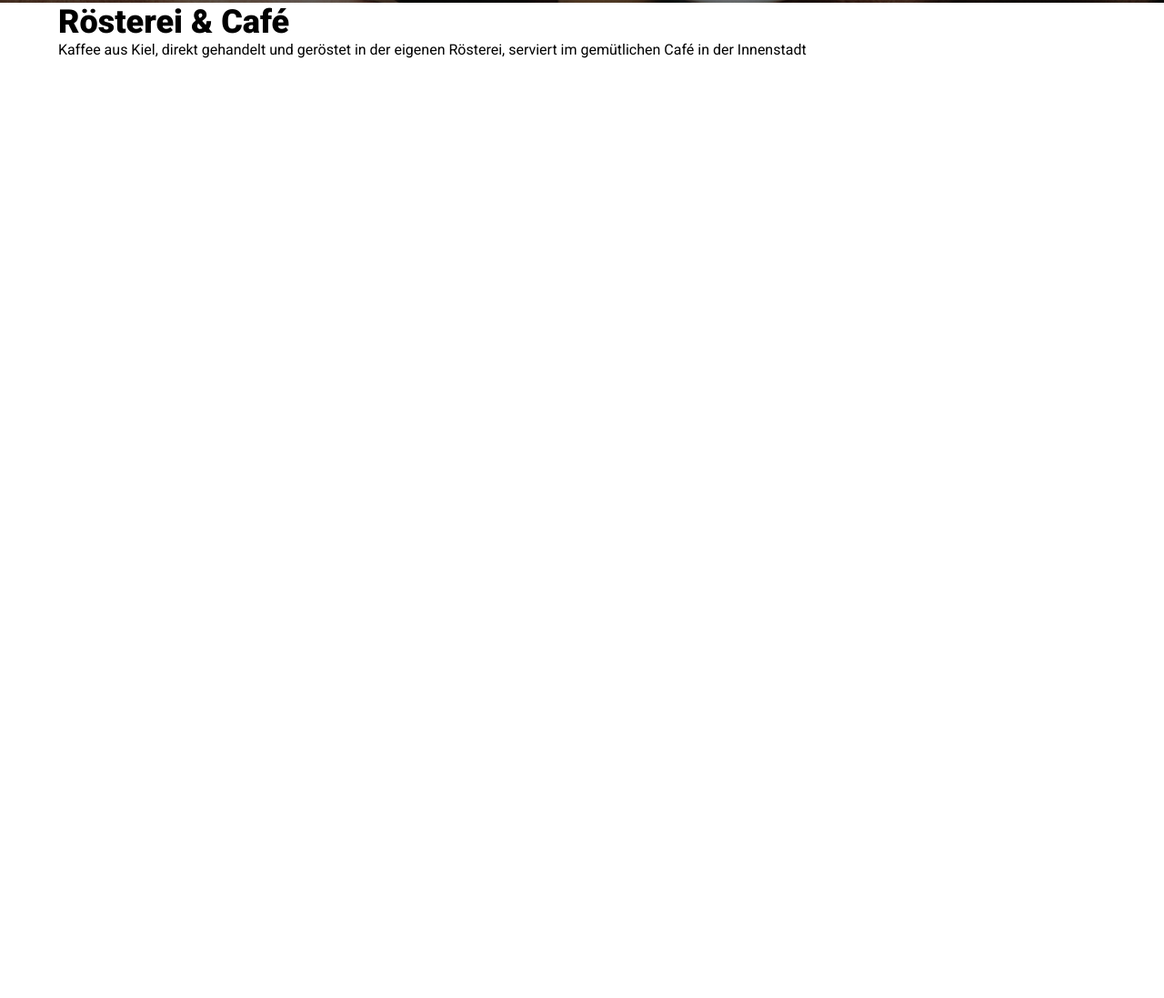
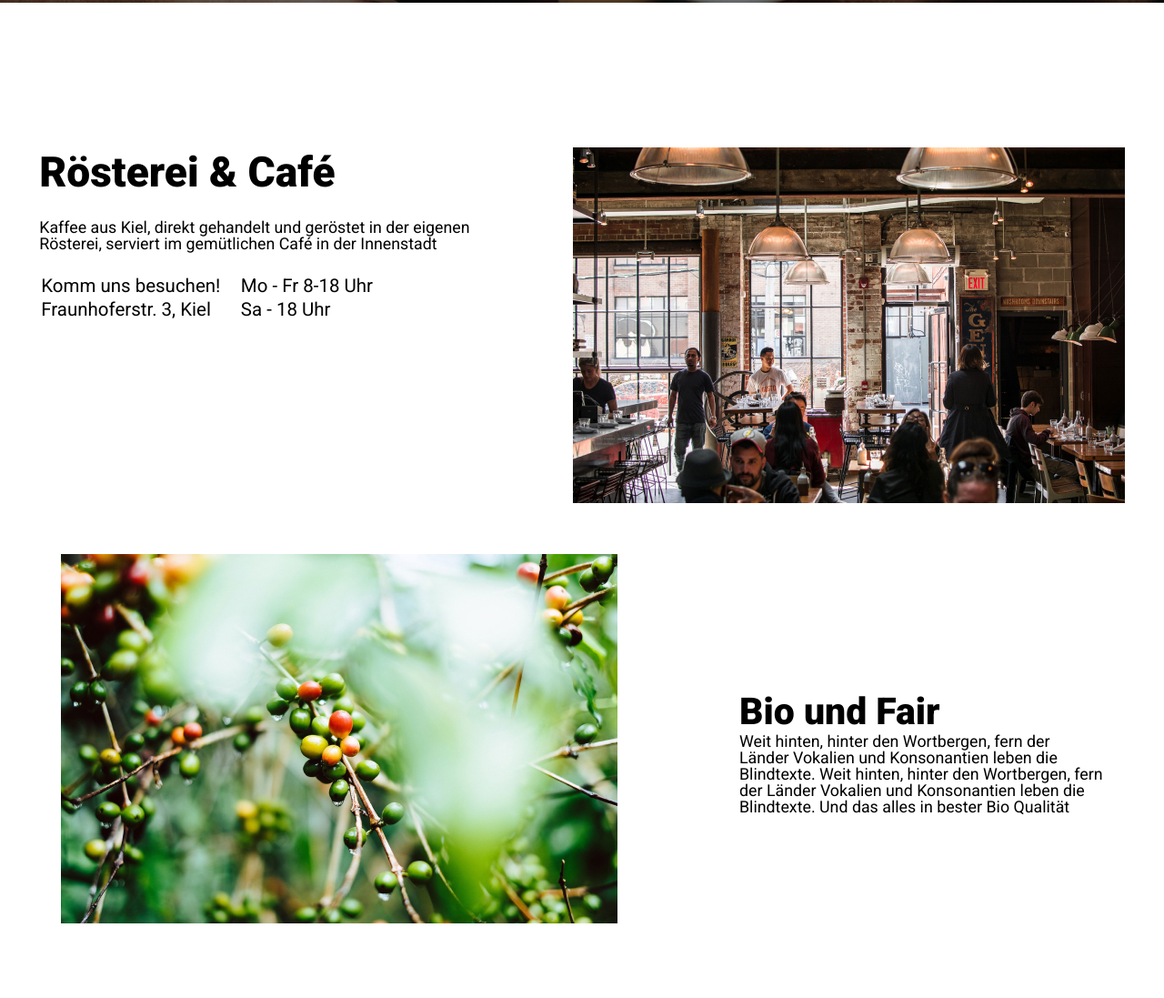
Before and after one commit to Mel3VeN/Coffee-startup, a website built with Parcel: page src/index.html in a window 1280 px wide. Shown: the part 517-1614 px from the top of the page at 91% size. Before the commit the page ends 800 px from the top, so only its background shows below. Built offline with nearby package versions, Linux system fonts and the light colour scheme.

Commit message:
section roesterei/cafe mobile and desktop

```diff
--- a/src/css/_base.scss
+++ b/src/css/_base.scss
@@ -7,7 +7,10 @@
 }
 
 html {
-  font-size: 16px;
+  font-size: 100%;
+  @include respond(media-lg) {
+    font-size: 128%;
+  }
 }
 
 body {
@@ -17,4 +20,14 @@ body {
 main {
   padding-left: 5%;
   padding-right: 5%;
+  @include respond(media-lg) {
+    padding: 0;
+  }
 }
+table {
+  margin-top: 1.1rem;
+  margin-bottom: 1.4rem;
+}
+td:nth-child(1) {
+  padding-right: 1rem;
+}
--- a/src/css/main.scss
+++ b/src/css/main.scss
@@ -1,7 +1,8 @@
 @import "variables";
+@import "mixins";
 @import "base";
 @import "components/hero";
-@import "mixins";
+
 .header {
   background-image: linear-gradient(rgba(0, 0, 0, 0.3), rgba(0, 0, 0, 0.3)),
     url(../images/FEND-Coffee-latte-art-3.png);
@@ -55,6 +56,73 @@
   font-size: 2.25rem;
 }
 
+.heading-subsection {
+  font-size: 2rem;
+  margin-top: 2.5rem;
+  margin-bottom: 0.8rem;
+  @include respond(media-lg) {
+    margin: 0;
+  }
+}
+.location {
+  &__display {
+    margin-top: 3.75rem;
+    @include respond(media-lg) {
+      margin: 0;
+    }
+  }
+  &--heading {
+    margin-bottom: 1.25rem;
+  }
+}
+
+.text-section {
+  font-size: 0.87rem;
+  line-height: 18px;
+}
+
+.text--kiel {
+  max-width: 500px;
+}
+
+.text--bio {
+  max-width: 400px;
+}
+
+.location__img-box {
+  align-self: flex-end;
+  @include respond(media-lg) {
+    align-self: center;
+  }
+}
+
+.location-wrapper {
+  display: flex;
+  flex-direction: column;
+  @include respond(media-lg) {
+    flex-direction: row;
+    margin-top: 7.75rem;
+    justify-content: space-around;
+  }
+}
+.origin-wrapper {
+  @include respond(media-lg) {
+    display: flex;
+    justify-content: space-around;
+    flex-direction: row-reverse;
+  }
+}
+
+.origin__display {
+  @include respond(media-lg) {
+    align-self: center;
+  }
+}
+.origin__img-box {
+  margin-top: 2.5rem;
+  margin-bottom: 3.75rem;
+}
+
 .btn,
 .btn:link,
 .btn:visited {
--- a/src/index.html
+++ b/src/index.html
@@ -28,13 +28,60 @@
     </header>
     <main>
       <section class="firstInfo">
-        <div class="location">
-          <div class="location__display">
-            <h2 class="heading-section">Rösterei & Café</h2>
-            <p class="text-section">
-              Kaffee aus Kiel, direkt gehandelt und geröstet in der eigenen
-              Rösterei, serviert im gemütlichen Café in der Innenstadt
-            </p>
+        <div class="locationOrigin">
+          <div class="location-wrapper">
+            <div class="location__display">
+              <h2 class="heading-section location--heading">Rösterei & Café</h2>
+              <p class="text-section text--kiel">
+                Kaffee aus Kiel, direkt gehandelt und geröstet in der eigenen
+                Rösterei, serviert im gemütlichen Café in der Innenstadt
+              </p>
+              <table>
+                <tr>
+                  <td>Komm uns besuchen!</td>
+                  <td>Mo - Fr 8-18 Uhr</td>
+                </tr>
+                <tr>
+                  <td>Fraunhoferstr. 3, Kiel</td>
+                  <td>Sa - 18 Uhr</td>
+                </tr>
+              </table>
+            </div>
+            <div class="location__img-box">
+              <picture class="location__img">
+                <source
+                  srcset="images/FEND-Coffee-shop-desktop.jpg"
+                  media="(min-width:992px)"
+                />
+                <img
+                  src="images/FEND-Coffee-shop-mobile.jpg"
+                  alt="Bild eines Cafés"
+                />
+              </picture>
+            </div>
+          </div>
+          <div class="origin-wrapper">
+            <div class="origin__display">
+              <h3 class="heading-subsection">Bio und Fair</h3>
+              <p class="text-section text--bio">
+                Weit hinten, hinter den Wortbergen, fern der Länder Vokalien und
+                Konsonantien leben die Blindtexte. Weit hinten, hinter den
+                Wortbergen, fern der Länder Vokalien und Konsonantien leben die
+                Blindtexte. Und das alles in bester Bio Qualität
+              </p>
+            </div>
+            <div class="origin__img-box">
+              <picture class="origin__img">
+                <source
+                  srcset="images/FEND-coffee-plant-desktop.jpg"
+                  media="(min-width:992px)"
+                />
+                <img
+                  src="images/FEND-coffee-plant-mobile.jpg"
+                  alt="Bild einer Kaffepflanze"
+                />
+              </picture>
+            </div>
           </div>
         </div>
       </section>
```
Also changed, not shown: src/images/FEND-Coffee-shop-desktop.jpg (added), src/images/FEND-Coffee-shop-mobile.jpg (added), src/images/FEND-coffee-plant-desktop.jpg (added), src/images/FEND-coffee-plant-mobile.jpg (added).
